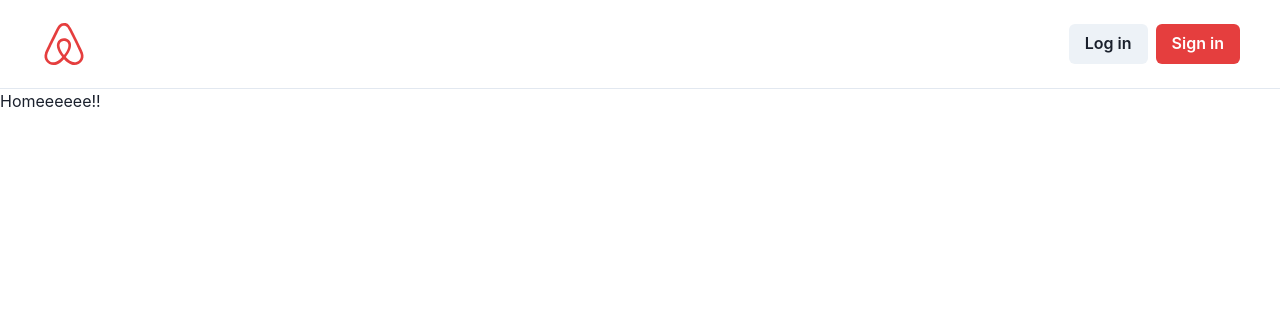
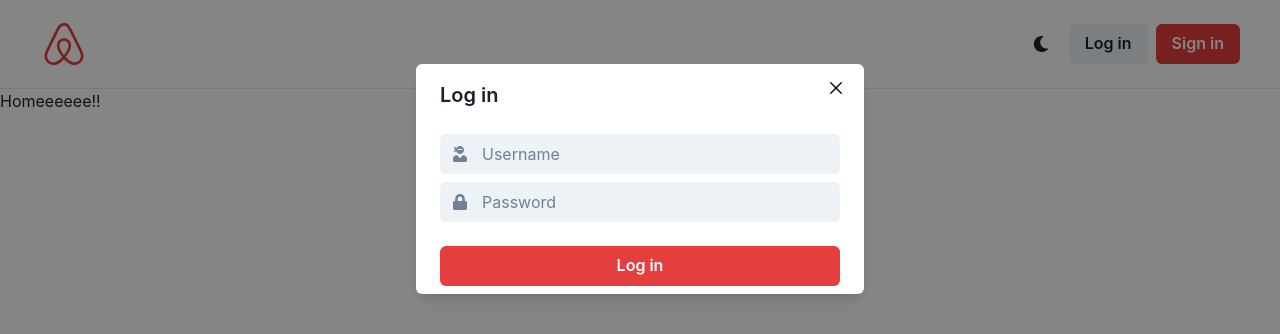
Before and after one commit to selene-cho/airbnb-clone-frontend, a React (Create React App) app: page / in a window 1280 px wide. Both pictures are taken after a click on the button "Log in". Shown: the top 334 px of the page. Built offline with nearby package versions, Linux system fonts and the light colour scheme.

Commit message:
fead: Login Modal

```diff
--- a/src/components/Root.tsx
+++ b/src/components/Root.tsx
@@ -1,8 +1,27 @@
-import { Box, Button, HStack } from '@chakra-ui/react';
+import {
+  Box,
+  Button,
+  HStack,
+  IconButton,
+  Input,
+  InputGroup,
+  InputLeftElement,
+  Modal,
+  ModalBody,
+  ModalCloseButton,
+  ModalContent,
+  ModalFooter,
+  ModalHeader,
+  ModalOverlay,
+  useDisclosure,
+  VStack,
+} from '@chakra-ui/react';
 import { Outlet } from 'react-router-dom';
-import { FaAirbnb } from 'react-icons/fa';
+import { FaAirbnb, FaLock, FaMoon, FaUserNinja } from 'react-icons/fa';
 
 export default function Root() {
+  const { isOpen, onClose, onOpen } = useDisclosure();
+
   return (
     <Box>
       <HStack
@@ -16,9 +35,49 @@
           <FaAirbnb size={'48'} />
         </Box>
         <HStack spacing={2}>
-          <Button>Log in</Button>
+          <IconButton
+            variant={'ghost'}
+            aria-label="Toggle dark mode"
+            icon={<FaMoon />}
+          />
+          {/* Screen Reader가 읽어주는 Text */}
+          <Button onClick={onOpen}>Log in</Button>
           <Button colorScheme={'red'}>Sign in</Button>
         </HStack>
+        <Modal onClose={onClose} isOpen={isOpen}>
+          <ModalOverlay /> {/* 모달클릭시 배경 약간 어둡게 overlay 적용 */}
+          <ModalContent>
+            <ModalHeader>Log in</ModalHeader>
+            <ModalCloseButton />
+            <ModalBody>
+              <VStack>
+                <InputGroup>
+                  <InputLeftElement
+                    children={
+                      <Box color={'gray.500'}>
+                        <FaUserNinja />
+                      </Box>
+                    }
+                  />
+                  <Input variant={'filled'} placeholder="Username" />
+                </InputGroup>
+                <InputGroup>
+                  <InputLeftElement
+                    children={
+                      <Box color={'gray.500'}>
+                        <FaLock />
+                      </Box>
+                    }
+                  />
+                  <Input variant={'filled'} placeholder="Password" />
+                </InputGroup>
+                <Button mt={4} colorScheme={'red'} w="100%">
+                  Log in
+                </Button>
+              </VStack>
+            </ModalBody>
+          </ModalContent>
+        </Modal>
       </HStack>
       <Outlet />
     </Box>
```
